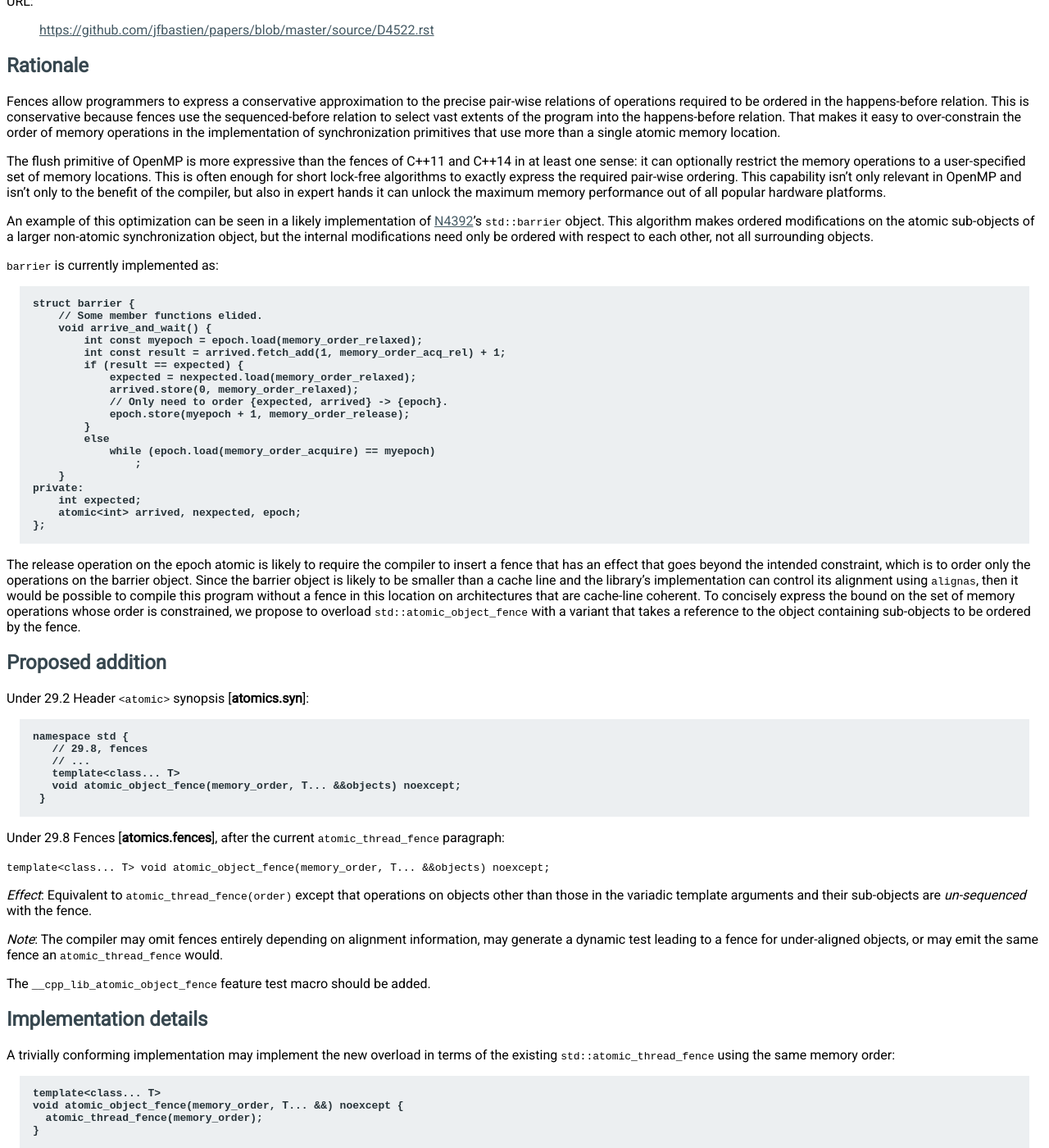
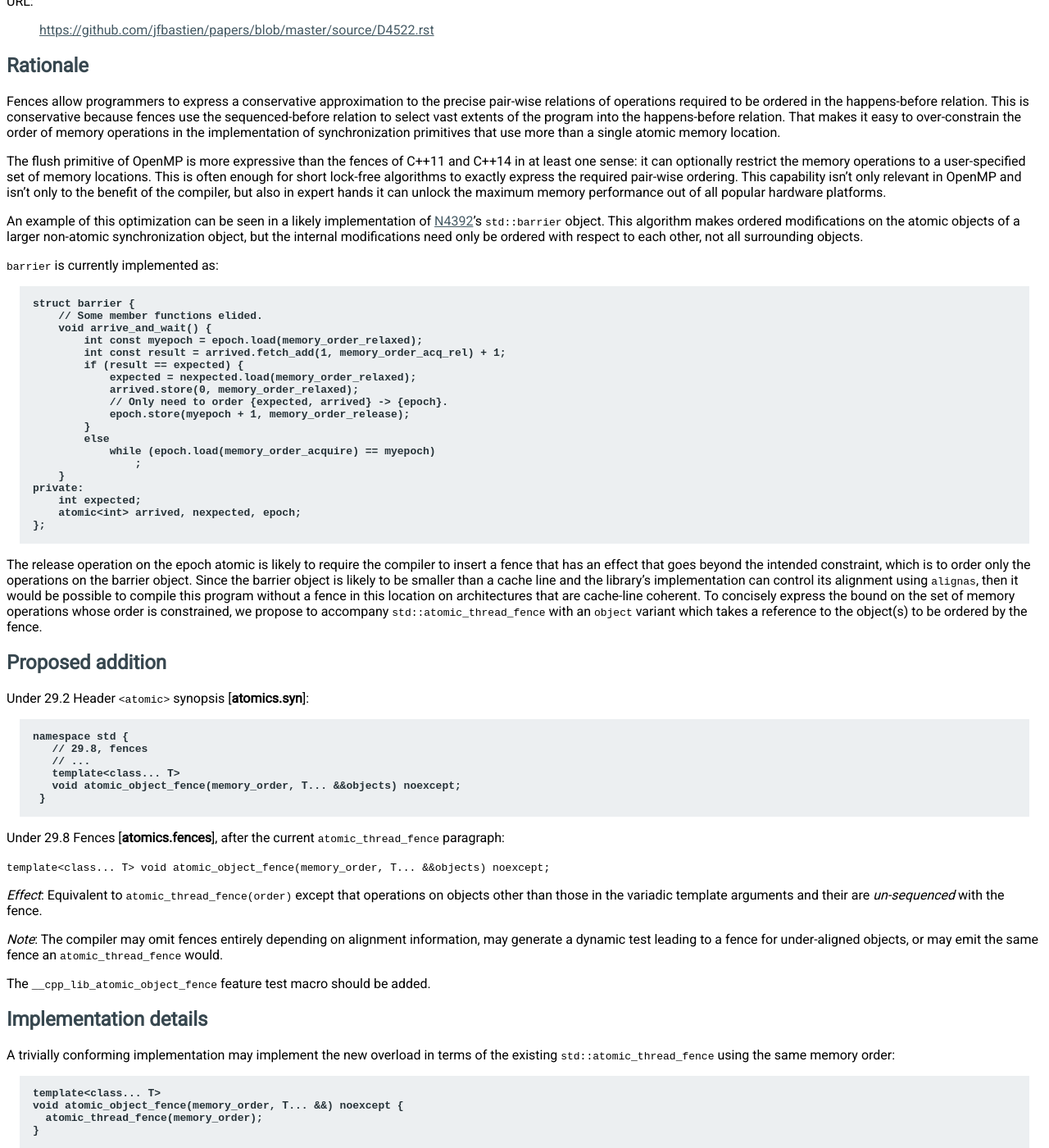
Before and after one commit to jfbastien/papers, a Sphinx documentation site: the page built from source/D4522.rst, in a window 1280 px wide and 1400 px high, scrolled down 426 px. Shown: the whole window at 82% size. Built offline with Sphinx 7.4.7, drawn with Linux system fonts in a browser that asks for light colours.

Commit message:
Remove the mentions of sub-objects.
Suggested by SG1.

```diff
--- a/source/D4522.rst
+++ b/source/D4522.rst
@@ -33,7 +33,7 @@ out of all popular hardware platforms.
 
 An example of this optimization can be seen in a likely implementation of
 N4392_'s ``std::barrier`` object. This algorithm makes ordered modifications on
-the atomic sub-objects of a larger non-atomic synchronization object, but the
+the atomic objects of a larger non-atomic synchronization object, but the
 internal modifications need only be ordered with respect to each other, not all
 surrounding objects.
 
@@ -70,9 +70,9 @@ object is likely to be smaller than a cache line and the library's
 implementation can control its alignment using ``alignas``, then it would be
 possible to compile this program without a fence in this location on
 architectures that are cache-line coherent. To concisely express the bound on
-the set of memory operations whose order is constrained, we propose to overload
-``std::atomic_object_fence`` with a variant that takes a reference to the object
-containing sub-objects to be ordered by the fence.
+the set of memory operations whose order is constrained, we propose to accompany
+``std::atomic_thread_fence`` with an ``object`` variant which takes a reference to
+the object(s) to be ordered by the fence.
 
 -----------------
 Proposed addition
@@ -95,8 +95,8 @@ Under 29.8 Fences [**atomics.fences**], after the current
 ``template<class... T> void atomic_object_fence(memory_order, T... &&objects) noexcept;``
 
 *Effect*: Equivalent to ``atomic_thread_fence(order)`` except that operations on
-objects other than those in the variadic template arguments and their
-sub-objects are *un-sequenced* with the fence.
+objects other than those in the variadic template arguments and their are
+*un-sequenced* with the fence.
 
 *Note*: The compiler may omit fences entirely depending on alignment
 information, may generate a dynamic test leading to a fence for under-aligned
```
